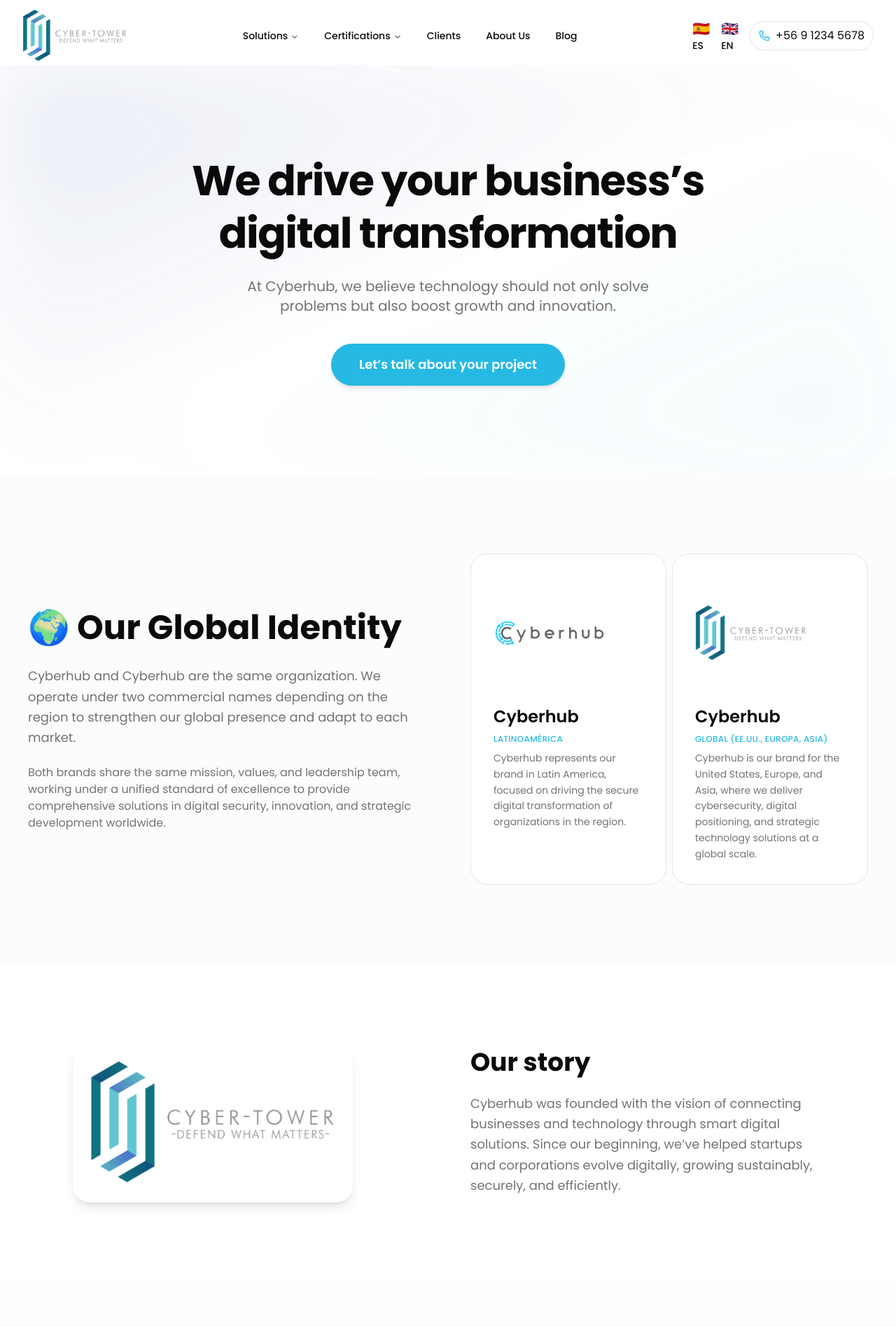
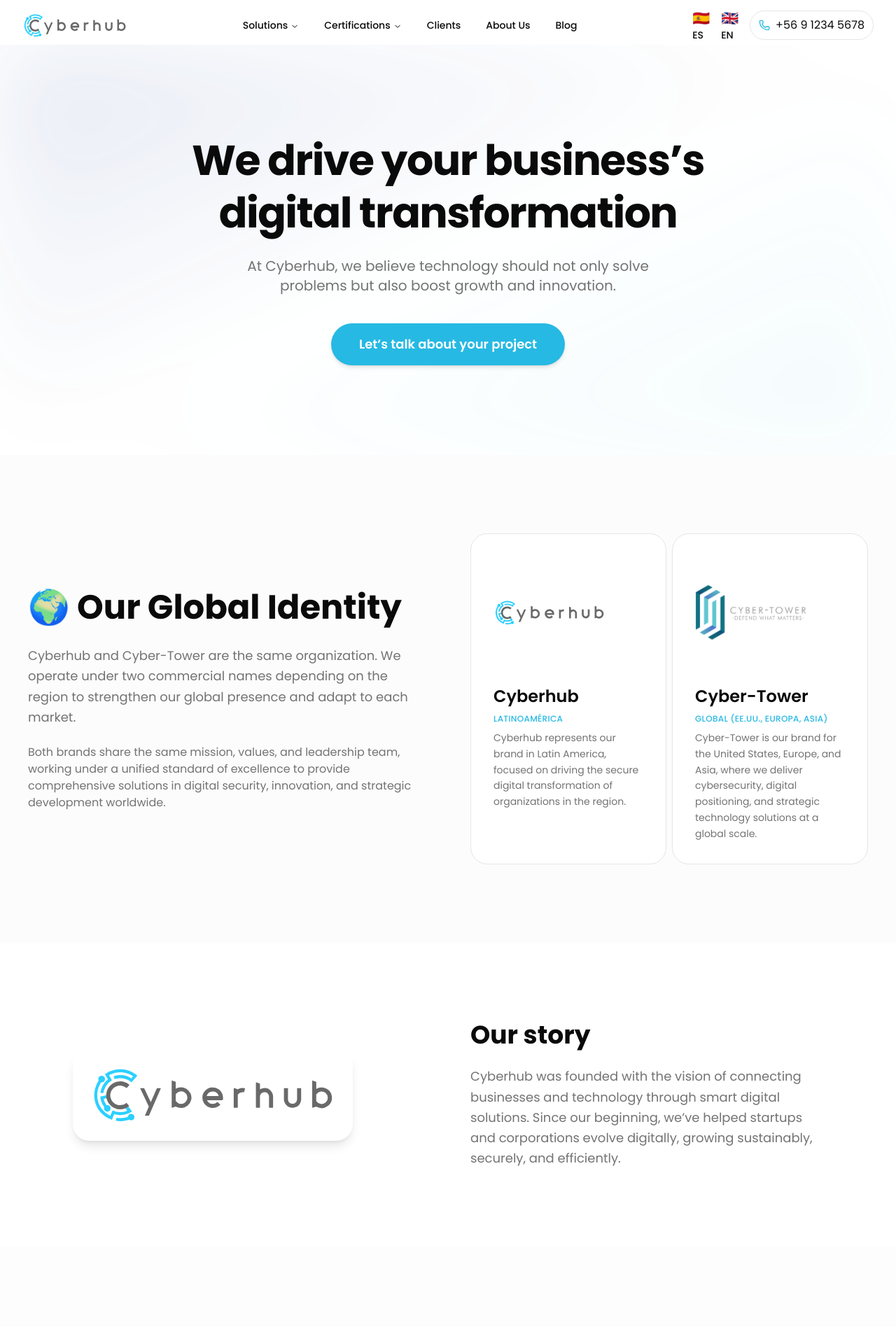
Before and after one commit to matjs712/CyberTower, a Next.js app: page /en/nosotros in a window 1280 px wide. Shown: the top 1896 px of the page at 70% size. Built offline with nearby package versions, Linux system fonts and the light colour scheme.

Commit message:
Fix: dialogs

```diff
--- a/app/[locale]/nosotros/page.tsx
+++ b/app/[locale]/nosotros/page.tsx
@@ -79,7 +79,7 @@
                   className="object-contain"
                 />
               </div>
-              <h3 className="text-2xl font-semibold mb-2">Cyberhub</h3>
+              <h3 className="text-2xl font-semibold mb-2">Cyber-Tower</h3>
               <span className="text-xs uppercase tracking-wide text-secondary-color font-medium mb-2">
                 Global (EE.UU., Europa, Asia)
               </span>
@@ -96,7 +96,7 @@
         <div className="max-w-6xl mx-auto px-6 md:px-10 grid md:grid-cols-2 gap-16 items-center">
           <div className="relative order-2 md:order-1">
             <Image
-              src="/Logo_Final_Cyber_TowerLOWRES-03-recortada.png"
+              src="/logo-b.svg"
               alt="Nuestra historia"
               width={400}
               height={400}
--- a/components/navbar.tsx
+++ b/components/navbar.tsx
@@ -64,12 +64,7 @@
           aria-label={t("aria.goHome")}
           className="flex items-center gap-2 pl-4"
         >
-          <Image
-            src={"/Logo_Final_Cyber_TowerLOWRES-03-recortada.png"}
-            alt="Cyberhub"
-            height={200}
-            width={150}
-          />
+          <Image src={"/logo-b.svg"} alt="Cyberhub" height={200} width={150} />
           <span className="sr-only">Cyberhub</span>
         </Link>
 
--- a/components/sections/footer.tsx
+++ b/components/sections/footer.tsx
@@ -60,7 +60,7 @@
                 aria-label={t("aria.goHome")}
               >
                 <Image
-                  src={"/Logo_Final_Cyber_TowerLOWRES-03-recortada.png"}
+                  src={"/logo-b.svg"}
                   alt="Cyberhub"
                   height={200}
                   width={200}
```
Also changed, not shown: messages/en.json, messages/es.json.
